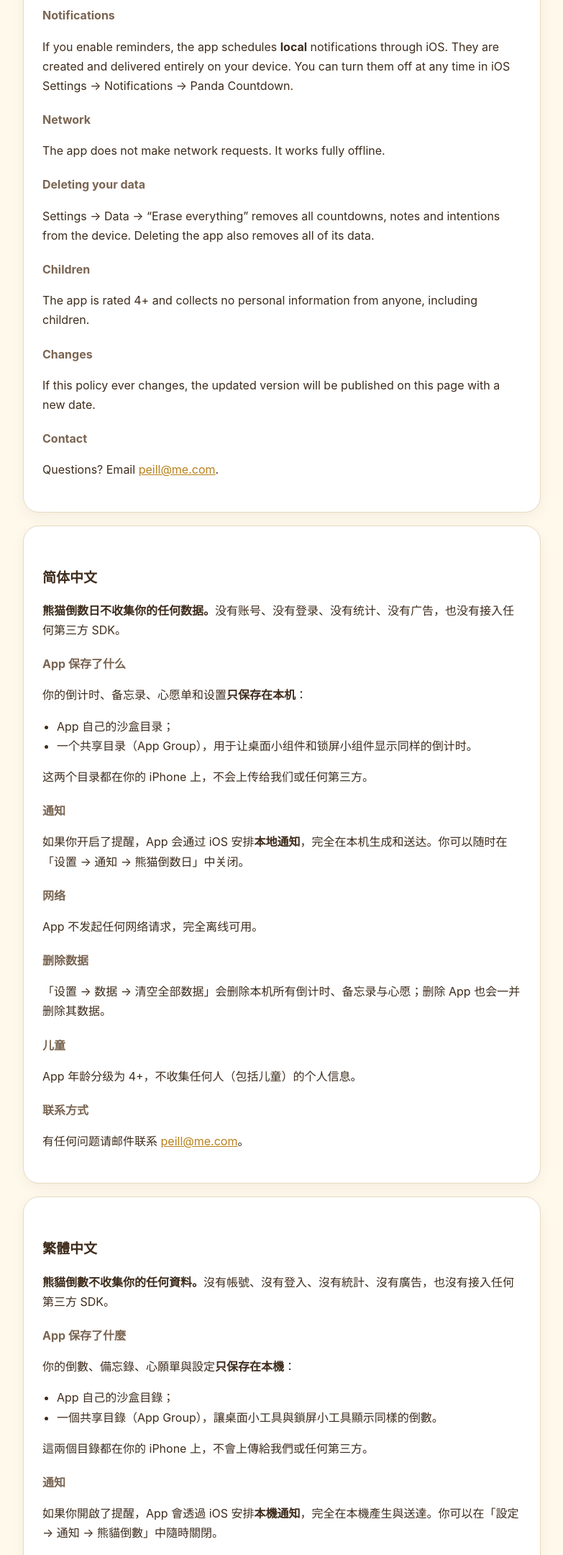
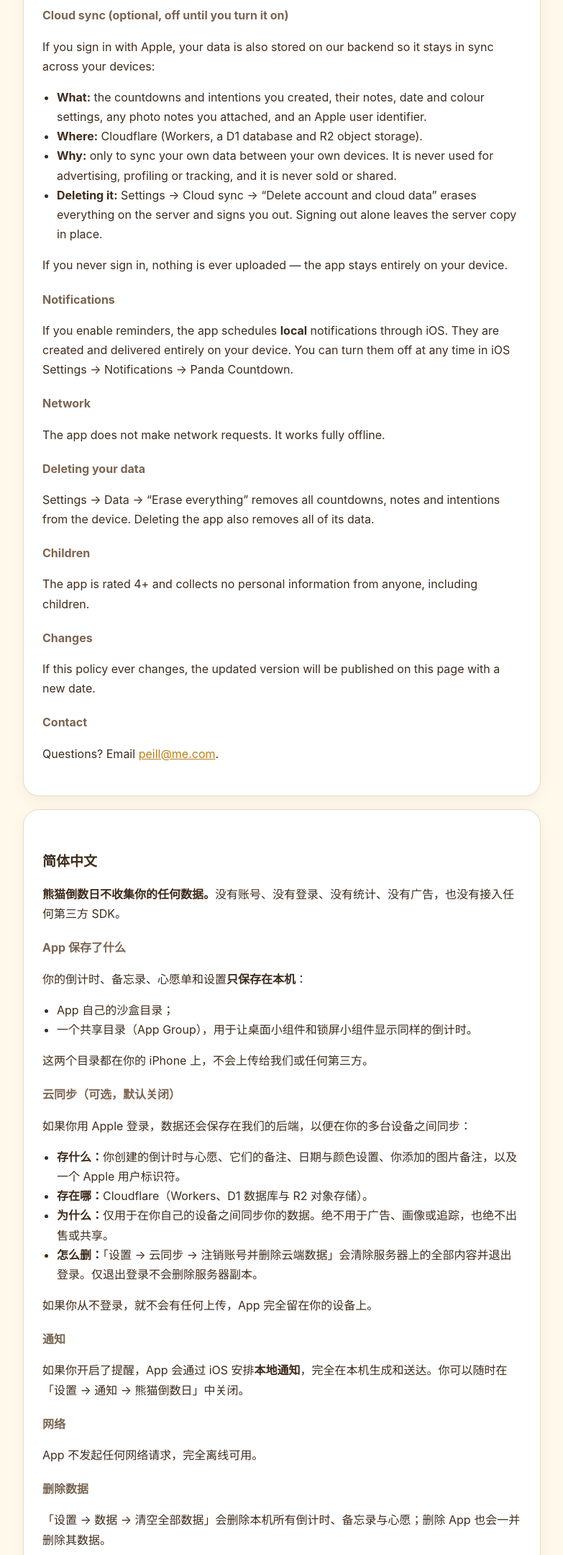
Before and after one commit to tynux/panda-countdown, a plain HTML site: page privacy.html in a window 1280 px wide. Shown: the part 640-2800 px from the top of the page at 72% size, without its empty margins (248-1031 px from the left). Drawn offline with Linux system fonts and the light colour scheme.

Commit message:
Update privacy.html

```diff
--- a/privacy.html
+++ b/privacy.html
@@ -29,7 +29,7 @@
 <div class="wrap">
   <div class="panda">🐼</div>
   <h1>Privacy Policy — Panda Countdown</h1>
-  <p class="meta">Last updated: 12 October 2026 · Applies to the iOS app “Panda Countdown”</p>
+  <p class="meta">Last updated: 13 October 2026 · Applies to the iOS app “Panda Countdown”</p>
   <div class="lang"><a href="#en">English</a><a href="#zh-hans">简体中文</a><a href="#zh-hant">繁體中文</a></div>
 
   <div class="card" id="en">
@@ -43,6 +43,16 @@
       <li>in a shared container (App Group) so the Home Screen and Lock Screen widgets can display the same countdowns.</li>
     </ul>
     <p>Both containers live on your iPhone. Nothing is uploaded to us or to anyone else.</p>
+
+    <h3>Cloud sync (optional, off until you turn it on)</h3>
+    <p>If you sign in with Apple, your data is also stored on our backend so it stays in sync across your devices:</p>
+    <ul>
+      <li><strong>What:</strong> the countdowns and intentions you created, their notes, date and colour settings, any photo notes you attached, and an Apple user identifier.</li>
+      <li><strong>Where:</strong> Cloudflare (Workers, a D1 database and R2 object storage).</li>
+      <li><strong>Why:</strong> only to sync your own data between your own devices. It is never used for advertising, profiling or tracking, and it is never sold or shared.</li>
+      <li><strong>Deleting it:</strong> Settings → Cloud sync → “Delete account and cloud data” erases everything on the server and signs you out. Signing out alone leaves the server copy in place.</li>
+    </ul>
+    <p>If you never sign in, nothing is ever uploaded — the app stays entirely on your device.</p>
 
     <h3>Notifications</h3>
     <p>If you enable reminders, the app schedules <strong>local</strong> notifications through iOS. They are created and delivered entirely on your device. You can turn them off at any time in iOS Settings → Notifications → Panda Countdown.</p>
@@ -75,6 +85,16 @@
     </ul>
     <p>这两个目录都在你的 iPhone 上，不会上传给我们或任何第三方。</p>
 
+    <h3>云同步（可选，默认关闭）</h3>
+    <p>如果你用 Apple 登录，数据还会保存在我们的后端，以便在你的多台设备之间同步：</p>
+    <ul>
+      <li><strong>存什么：</strong>你创建的倒计时与心愿、它们的备注、日期与颜色设置、你添加的图片备注，以及一个 Apple 用户标识符。</li>
+      <li><strong>存在哪：</strong>Cloudflare（Workers、D1 数据库与 R2 对象存储）。</li>
+      <li><strong>为什么：</strong>仅用于在你自己的设备之间同步你的数据。绝不用于广告、画像或追踪，也绝不出售或共享。</li>
+      <li><strong>怎么删：</strong>「设置 → 云同步 → 注销账号并删除云端数据」会清除服务器上的全部内容并退出登录。仅退出登录不会删除服务器副本。</li>
+    </ul>
+    <p>如果你从不登录，就不会有任何上传，App 完全留在你的设备上。</p>
+
     <h3>通知</h3>
     <p>如果你开启了提醒，App 会通过 iOS 安排<strong>本地通知</strong>，完全在本机生成和送达。你可以随时在「设置 → 通知 → 熊猫倒数日」中关闭。</p>
 
@@ -103,6 +123,26 @@
     </ul>
     <p>這兩個目錄都在你的 iPhone 上，不會上傳給我們或任何第三方。</p>
 
+    <h3>云同步（可选，默认关闭）</h3>
+    <p>如果你用 Apple 登录，数据还会保存在我们的后端，以便在你的多台设备之间同步：</p>
+    <ul>
+      <li><strong>存什么：</strong>你创建的倒计时与心愿、它们的备注、日期与颜色设置、你添加的图片备注，以及一个 Apple 用户标识符。</li>
+      <li><strong>存在哪：</strong>Cloudflare（Workers、D1 数据库与 R2 对象存储）。</li>
+      <li><strong>为什么：</strong>仅用于在你自己的设备之间同步你的数据。绝不用于广告、画像或追踪，也绝不出售或共享。</li>
+      <li><strong>怎么删：</strong>「设置 → 云同步 → 注销账号并删除云端数据」会清除服务器上的全部内容并退出登录。仅退出登录不会删除服务器副本。</li>
+    </ul>
+    <p>如果你从不登录，就不会有任何上传，App 完全留在你的设备上。</p>
+
+    <h3>雲端同步（可選，預設關閉）</h3>
+    <p>如果你用 Apple 登入，資料還會保存在我們的後端，以便在你的多台裝置之間同步：</p>
+    <ul>
+      <li><strong>存什麼：</strong>你建立的倒數與心願、它們的備註、日期與顏色設定、你加入的圖片備註，以及一個 Apple 使用者識別碼。</li>
+      <li><strong>存在哪：</strong>Cloudflare（Workers、D1 資料庫與 R2 物件儲存）。</li>
+      <li><strong>為什麼：</strong>僅用於在你自己的裝置之間同步你的資料。絕不用於廣告、側寫或追蹤，也絕不出售或分享。</li>
+      <li><strong>怎麼刪：</strong>「設定 → 雲端同步 → 註銷帳號並刪除雲端資料」會清除伺服器上的全部內容並登出。僅登出不會刪除伺服器副本。</li>
+    </ul>
+    <p>如果你從不登入，就不會有任何上傳，App 完全留在你的裝置上。</p>
+
     <h3>通知</h3>
     <p>如果你開啟了提醒，App 會透過 iOS 安排<strong>本機通知</strong>，完全在本機產生與送達。你可以在「設定 → 通知 → 熊貓倒數」中隨時關閉。</p>
 
```
